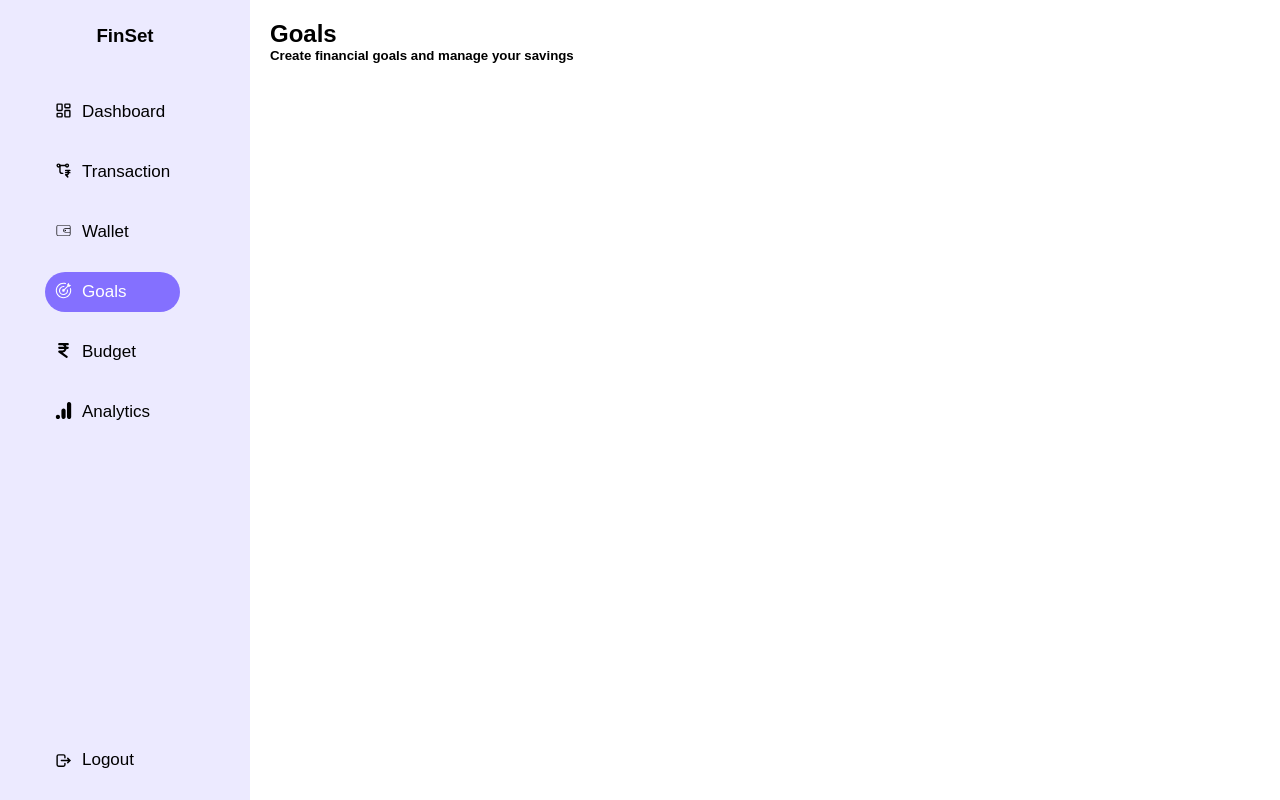
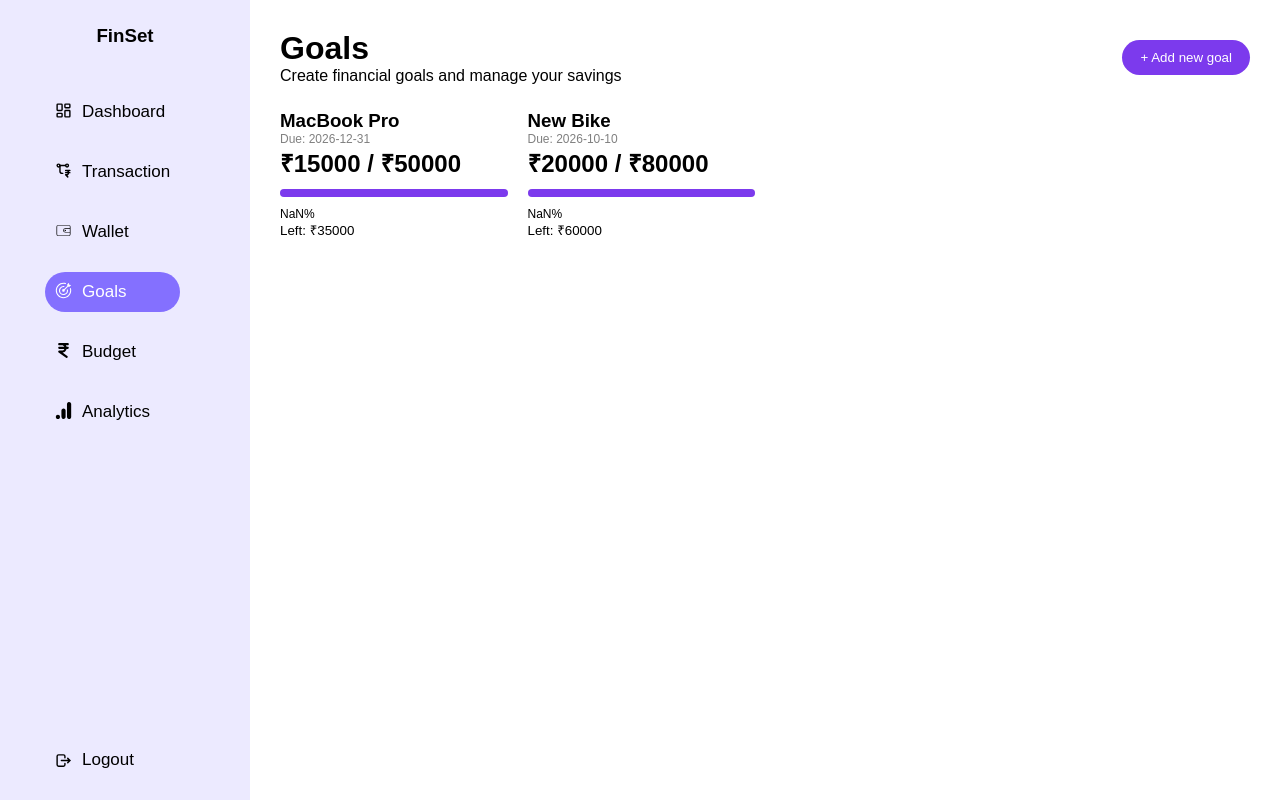
Before and after one commit to itsmearnab12/PROJECTS, a React (Vite) app in the folder Finance Tracker Application/Frontend/Finance Tracker Application/: page /Goals in a window 1280 px wide. Built offline with nearby package versions, Linux system fonts and the light colour scheme.

Commit message:
Learning and Building

```diff
--- /dev/null
+++ b/Finance Tracker Application/Frontend/Finance Tracker Application/src/components/GoalCard.css
@@ -0,0 +1,32 @@
+.goal-card{
+    background: white;
+    padding: 15px;
+    border-radius: 15px;
+}
+
+.goal-card h3{
+    margin-bottom: 5px;
+}
+
+.date{
+    font-size: 12px;
+    color: gray;
+}
+
+.progress-bar{
+    height: 8px;
+    background: #eee;
+    border-radius: 10px;
+    margin: 10px 0;
+}
+
+.progress-fill{
+    height: 100%;
+    background: #7c3aed;
+    border-radius: 10px;
+    transition: 0.3s;
+}
+
+.percent{
+    font-size: 12px;
+}
--- /dev/null
+++ b/Finance Tracker Application/Frontend/Finance Tracker Application/src/components/GoalCard.jsx
@@ -0,0 +1,30 @@
+import "./GoalCard.css"
+
+export const GoalCard = ({ goal }) => {
+    const percent = Math.min(
+        (GoalCard.current / GoalCard.target) * 100, 100
+    );
+
+    const remaining = goal.target - goal.current;
+
+    return (
+        <div className="goals-card">
+            <h3>{goal.title}</h3>
+            <p className="date">Due: {goal.date}</p>
+
+            <h2>
+                ₹{goal.current} <span>/ ₹{goal.target}</span>
+            </h2>
+
+            <div className="progress-bar">
+                <div
+                    className="progress-fill"
+                    style={{ width: `${percent}%` }}
+                ></div>
+            </div>
+            <p className="percent">{Math.round(percent)}%</p>
+
+            <small>Left: ₹{remaining}</small>
+        </div>
+    );
+};
--- a/Finance Tracker Application/Frontend/Finance Tracker Application/src/pages/GoalPage.jsx
+++ b/Finance Tracker Application/Frontend/Finance Tracker Application/src/pages/GoalPage.jsx
@@ -1,10 +1,45 @@
-export function GoalPage(){
-    return(
-        <>
-        <div>
-            <h2>Goals</h2>
-            <h5>Create financial goals and manage your savings</h5>
+import { useState } from "react";
+import "./Goalspage.css"
+import { GoalCard } from "../components/GoalCard";
+export function GoalPage() {
+
+    const [goals, setGoals] = useState([
+        {
+            id: 1,
+            title: "MacBook Pro",
+            target: 50000,
+            current: 15000,
+            date: "2026-12-31"
+        },
+        {
+            id: 2,
+            title: "New Bike",
+            target: 80000,
+            current: 20000,
+            date: "2026-10-10"
+        }
+    ]);
+    const [showModal, setShowModal] = useState(false)
+
+    return (
+        <div className="goals-page">
+            <div className="goals-header">
+                <div>
+                    <h1>Goals</h1>
+                    <p>Create financial goals and manage your savings</p>
+                </div>
+                <button className="add-goal-btn"
+                    onClick={() => setShowModal(true)}
+                >
+                    + Add new goal
+                </button>
+            </div>
+
+            <div className="goals-grid">
+                {goals.map((goal) => (
+                    <GoalCard key={goal.id} goal={goal} />
+                ))}
+            </div>
         </div>
-        </>
     );
 }
--- /dev/null
+++ b/Finance Tracker Application/Frontend/Finance Tracker Application/src/pages/Goalspage.css
@@ -0,0 +1,25 @@
+.goals-page{
+    padding: 10px;
+}
+
+.goals-header{
+    display: flex;
+    justify-content: space-between;
+    align-items: center;
+    margin-bottom: 25px;
+}
+
+.add-goal-btn{
+    background: #7c3aed;
+    color: white;
+    padding: 10px 18px;
+    border: none;
+    border-radius: 20px;
+    cursor: pointer;
+}
+
+.goals-grid{
+    display: grid;
+    grid-template-columns: repeat(4, 1fr);
+    gap: 20px;
+}
```
